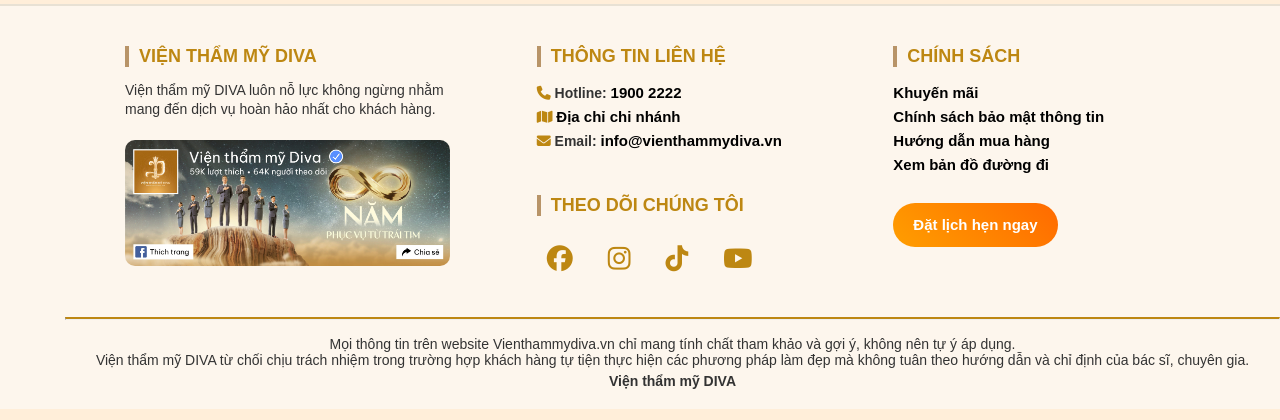
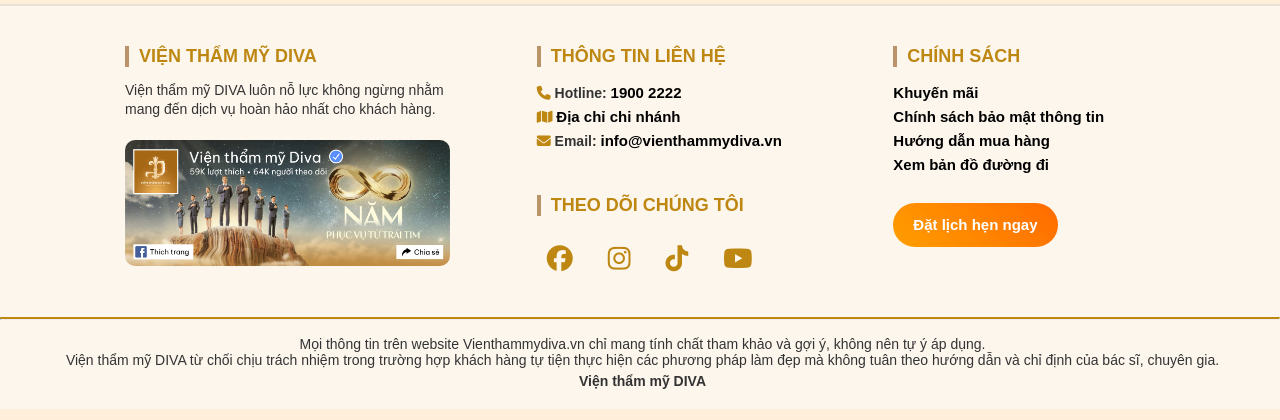
Before and after one commit to kiimduyenn/duannhom, a Django app: template DIVA/templates/dich_vu/danh_sach.html in a window 1280 px wide. Shown: the part 380-800 px from the top of the page. Run offline with Django 3.2, Linux system fonts and the light colour scheme; the template is opened without the code that fills it, so the values that code supplies are empty.

Commit message:
qnhi update

```diff
--- a/DIVA/templates/layout/admin.html
+++ b/DIVA/templates/layout/admin.html
@@ -119,9 +119,9 @@
             <br>
             <a href="/lich-hen/dang-ky/" class="btn-appointment">Đặt lịch hẹn ngay</a>
             </div>
-            </div><br><br> <hr style="border-top: 2px solid #BD8712; margin: 0px 0;">
+            </div><br><br> <hr style="border-top: 2px solid #BD8712; margin-left: -65px;">
             <br>
-            <div class="footer-bottom" style="text-align: center;">
+            <div class="footer-bottom" style="text-align: center; margin: 0px 40px 0 -20px;">
                 <p >Mọi thông tin trên website Vienthammydiva.vn chỉ mang tính chất tham khảo và gợi ý, không nên tự ý áp dụng.</p>
                 <p >Viện thẩm mỹ DIVA từ chối chịu trách nhiệm trong trường hợp khách hàng tự tiện thực hiện các phương pháp làm đẹp mà không tuân theo hướng dẫn và chỉ định của bác sĩ, chuyên gia.</p>
                 <p style="margin-top: 5px;"><strong>Viện thẩm mỹ DIVA</strong></p>
--- a/DIVA/templates/layout/customer.html
+++ b/DIVA/templates/layout/customer.html
@@ -112,9 +112,9 @@
             <br>
             <a href="/lich-hen/dang-ky/" class="btn-appointment">Đặt lịch hẹn ngay</a>
             </div>
-            </div><br><br> <hr style="border-top: 2px solid #BD8712; margin: 0px 0;">
+            </div><br><br> <hr style="border-top: 2px solid #BD8712; margin-left: -65px;">
             <br>
-            <div class="footer-bottom" style="text-align: center;">
+            <div class="footer-bottom" style="text-align: center; margin: 0px 40px 0 -20px;">
                 <p >Mọi thông tin trên website Vienthammydiva.vn chỉ mang tính chất tham khảo và gợi ý, không nên tự ý áp dụng.</p>
                 <p >Viện thẩm mỹ DIVA từ chối chịu trách nhiệm trong trường hợp khách hàng tự tiện thực hiện các phương pháp làm đẹp mà không tuân theo hướng dẫn và chỉ định của bác sĩ, chuyên gia.</p>
                 <p style="margin-top: 5px;"><strong>Viện thẩm mỹ DIVA</strong></p>
```
